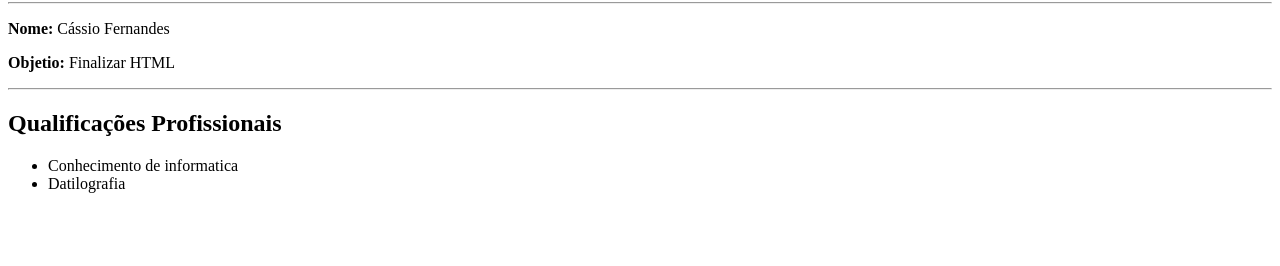
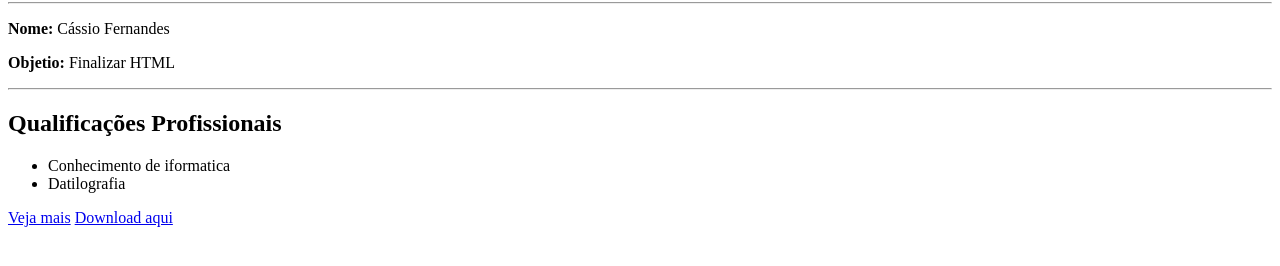
Before and after one commit to cassfer/HTML-CSS, a plain HTML site: page Curriculum Vitae.html in a window 1280 px wide. Shown: the part 64-330 px from the top of the page. Drawn offline with Linux system fonts and the light colour scheme.

Commit message:
Exercicio Curriculo finalizado

```diff
--- a/Curriculum Vitae.html
+++ b/Curriculum Vitae.html
@@ -1,3 +1,4 @@
+<head></head>
 <h1>Curriculum Vitae</h1>
 <hr>
 <p><b>Nome: </b>Cássio Fernandes</p>
@@ -5,6 +6,8 @@
 <hr>
 <h2>Qualificações Profissionais</h2>
 <ul>
-    <li>Conhecimento de informatica</li>
+    <li>Conhecimento de iformatica</li>
     <li>Datilografia</li>
 </ul>
+<a href = "Main.html" >Veja mais</a>
+<a href = "Visual Studio Code.exe.lnk" > Download aqui</a>
```
Also changed, not shown: 1 other file.
